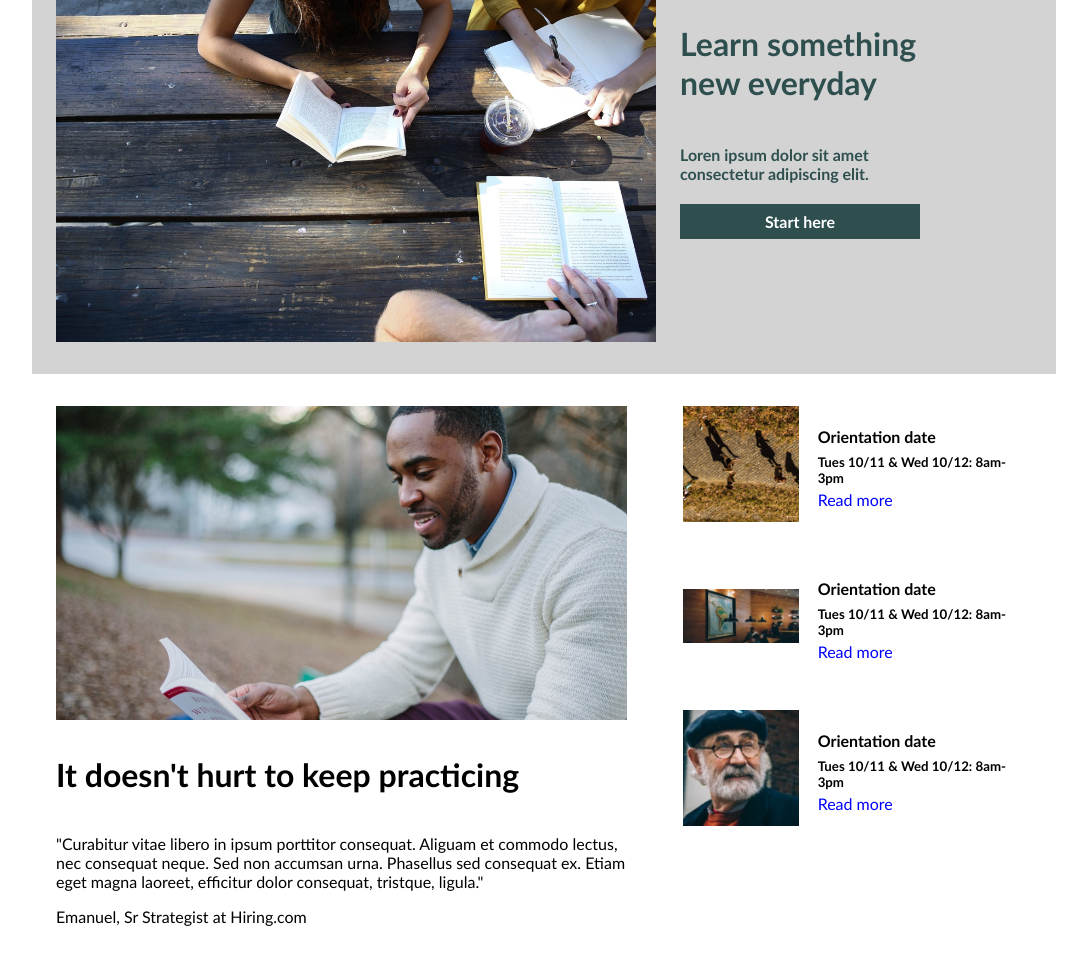
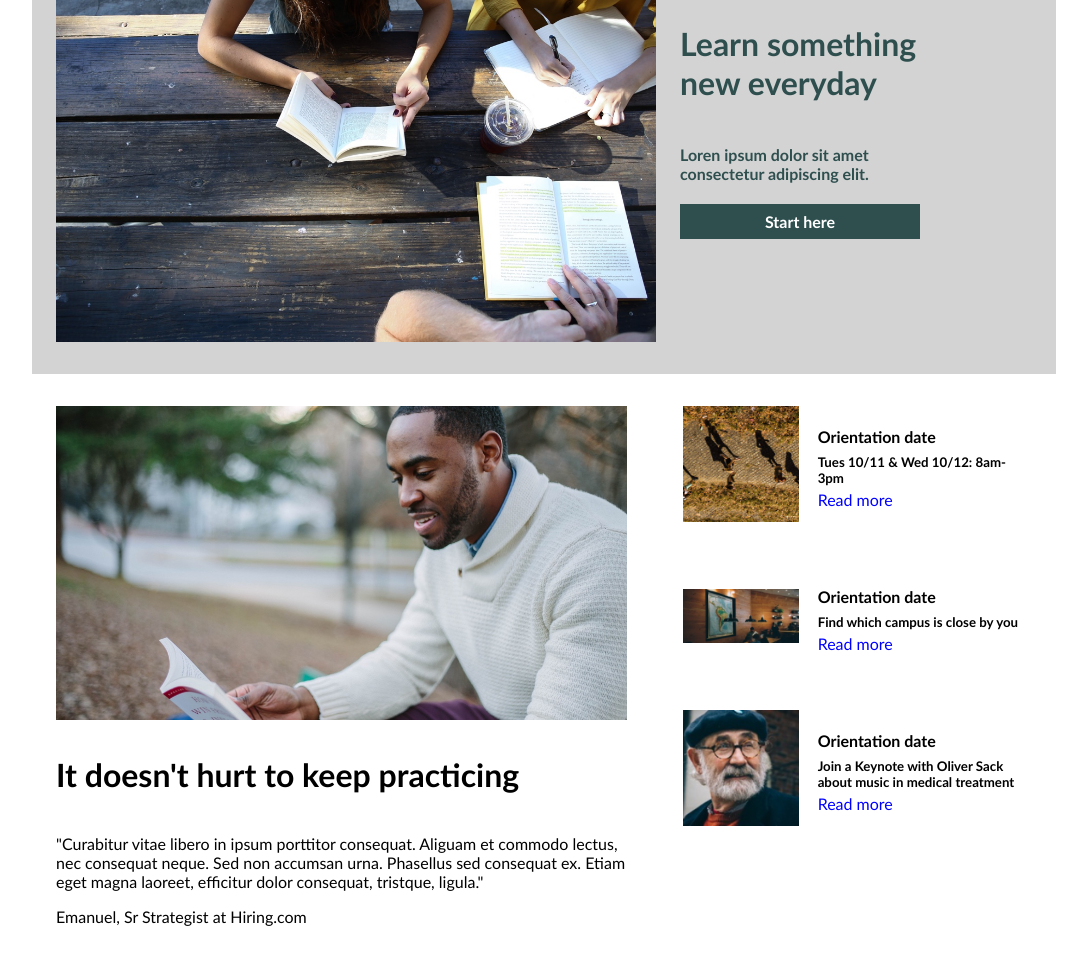
Before and after one commit to Cambogithub/Colmar_Academy_Capstone, a plain HTML site: page index.html in a window 1280 px wide. Shown: the part 197-1155 px from the top of the page, without its empty margins (108-1195 px from the left). Drawn offline with Linux system fonts and the light colour scheme.

Commit message:
Third Commit

```diff
--- a/index.html
+++ b/index.html
@@ -61,7 +61,7 @@
                 </div>
                 <div class="rightboxtext">
                     <h4>Orientation date</h4>
-                    <h5>Tues 10/11 & Wed 10/12: 8am-3pm</h5>
+                    <h5>Find which campus is close by you</h5>
                     <a><span>Read more</span></a>
                 </div>
             </div>
@@ -71,7 +71,7 @@
                 </div>
                 <div class="rightboxtext">
                     <h4>Orientation date</h4>
-                    <h5>Tues 10/11 & Wed 10/12: 8am-3pm</h5>
+                    <h5>Join a Keynote with Oliver Sack about music in medical treatment</h5>
                     <a><span>Read more</span></a>
                 </div>
             </div>
```
